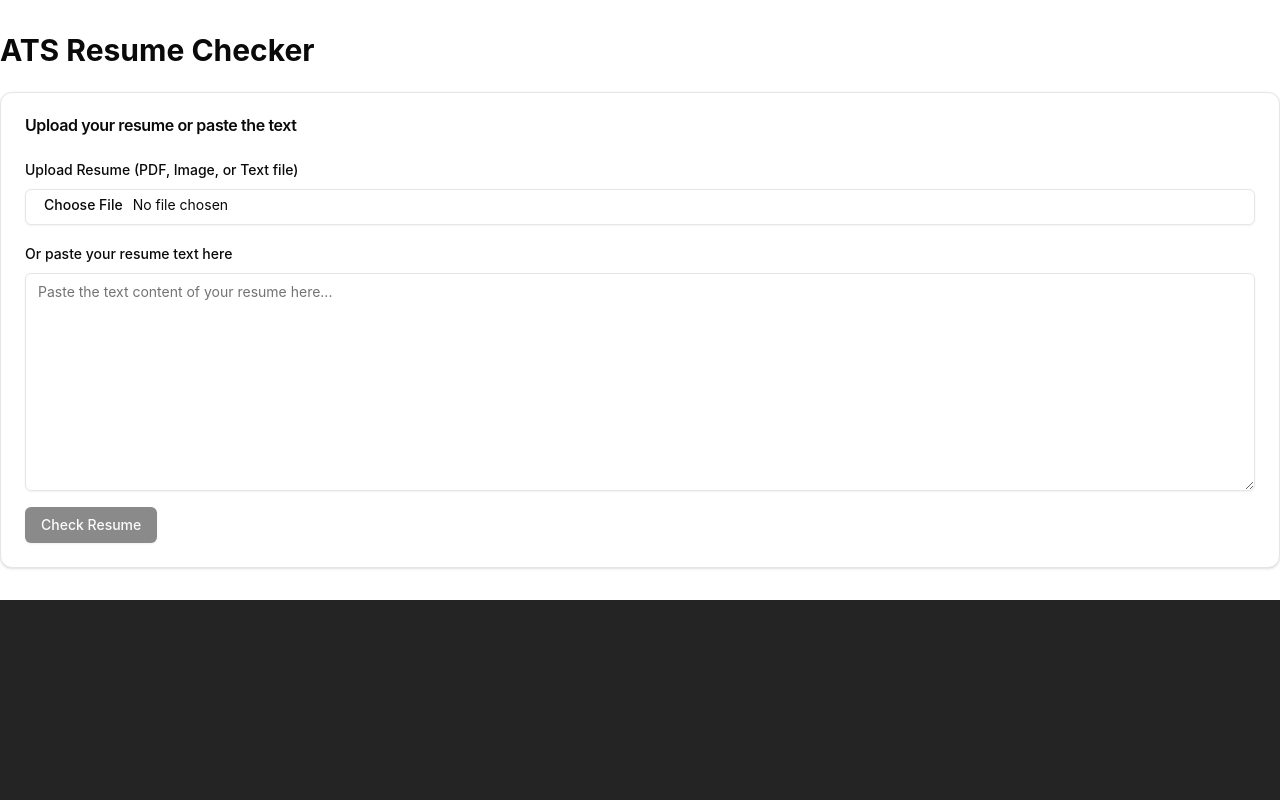
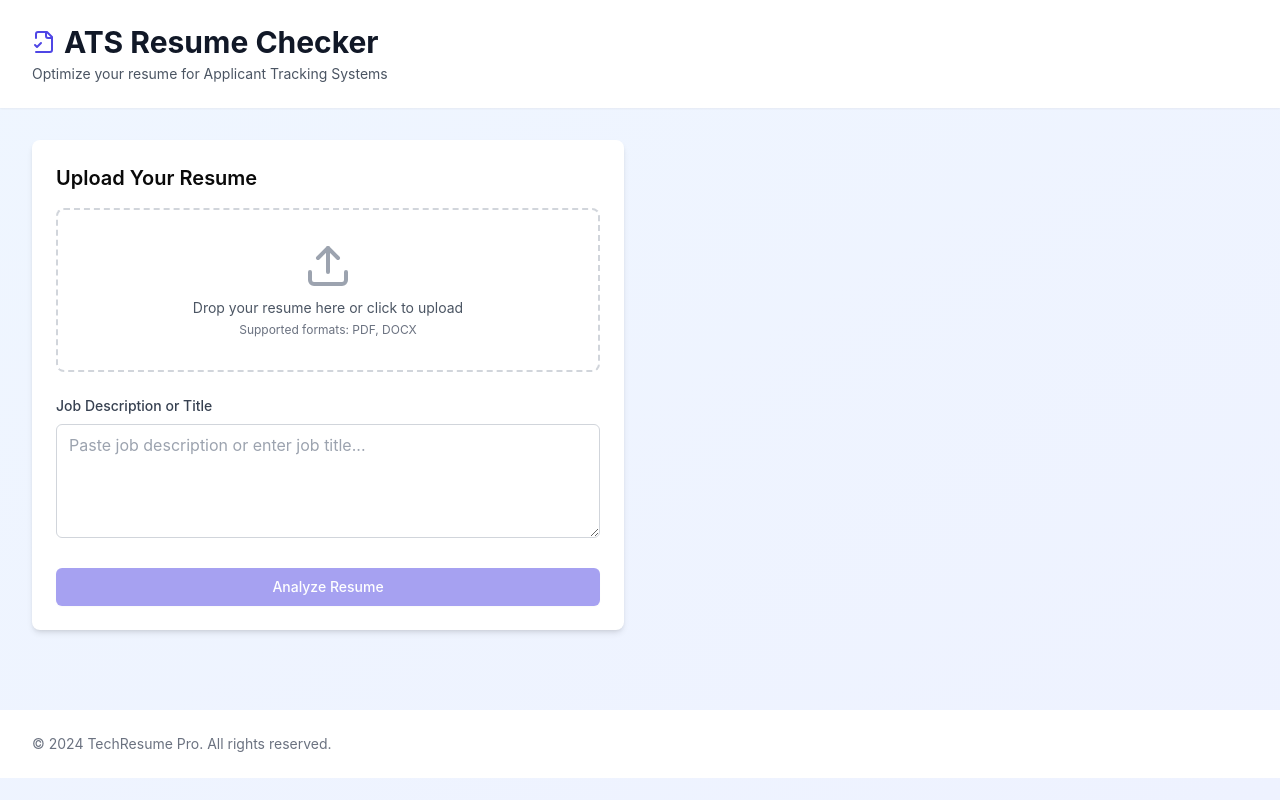
Before and after one commit to ritikpal1122/MyResume, a React (Vite) app: page /ats-checker in a window 1280 px wide. Built offline with nearby package versions, Linux system fonts and the light colour scheme.

Commit message:
Added ATS-Checker site

```diff
--- a/src/index.css
+++ b/src/index.css
@@ -53,6 +53,9 @@
     --chart-5: 27 87% 67%;
     --radius: 0.5rem;
   }
+  .custom-textarea {
+    background-color: white;
+  }
   .dark {
     --background: 0 0% 3.9%;
     --foreground: 0 0% 98%;
--- a/src/pages/atsChecker/ATSCheckerPage.tsx
+++ b/src/pages/atsChecker/ATSCheckerPage.tsx
@@ -1,134 +1,234 @@
-'use client'
+import React, { useState } from 'react';
+import { Upload, FileText, CheckCircle, AlertCircle, Download, RefreshCw, FileCheck2 } from 'lucide-react';
+import { analyzeResume, AnalysisResult } from './utils/resumeAnalyzer';
 
-import { useState } from 'react'
-import { Button } from '@/components/ui/button'
-import { Textarea } from '@/components/ui/textarea'
-import { Card, CardContent, CardHeader, CardTitle } from '@/components/ui/card'
-import { Input } from '@/components/ui/input'
-import { Label } from '@/components/ui/label'
-import { Progress } from '@/components/ui/progress'
-import { Alert, AlertDescription, AlertTitle } from "@/components/ui/alert"
-import { AlertCircle } from 'lucide-react'
+function Home() {
+  const [file, setFile] = useState<File | null>(null);
+  const [jobDescription, setJobDescription] = useState('');
+  const [analysis, setAnalysis] = useState<AnalysisResult | null>(null);
+  const [isAnalyzing, setIsAnalyzing] = useState(false);
 
-export default function ATSCheckerPage() {
-  const [resumeText, setResumeText] = useState('')
-  const [file, setFile] = useState<File | null>(null)
-  const [result, setResult] = useState<{ score: number; suggestions: string[]; error?: string } | null>(null)
-  const [isLoading, setIsLoading] = useState(false)
+  const handleFileUpload = (event: React.ChangeEvent<HTMLInputElement>) => {
+    const uploadedFile = event.target.files?.[0];
+    if (uploadedFile) {
+      setFile(uploadedFile);
+    }
+  };
 
-  const handleFileChange = async (e: React.ChangeEvent<HTMLInputElement>) => {
-    if (e.target.files) {
-      const file = e.target.files[0]
-      setFile(file)
+  const handleAnalyzeResume = async () => {
+    if (!file || !jobDescription) return;
 
-      if (file.type === 'application/pdf') {
-        setResumeText("PDF content would be extracted here")
-      } else if (file.type.startsWith('image/')) {
-        setResumeText("Image content would be extracted via OCR here")
-      } else {
-        const text = await file.text()
-        setResumeText(text)
-      }
+    setIsAnalyzing(true);
+    try {
+      // In a production we will call the api which we will make in beckend, which uses ai model to process the file content here
+      // For now, we'll just pass placeholder content
+      const result = await analyzeResume("mock resume content", jobDescription);
+      setAnalysis(result);
+    } catch (error) {
+      console.error('Error analyzing resume:', error);
+    } finally {
+      setIsAnalyzing(false);
     }
-  }
+  };
 
-  const handleCheck = async () => {
-    setIsLoading(true)
-    try {
-      const response = await fetch('/api/analyze-resume', {
-        method: 'POST',
-        headers: { 'Content-Type': 'application/json' },
-        body: JSON.stringify({ resumeText }),
-      })
+  // Rest of the component remains the same, just update the onClick handler
+  return (
+    <div className="min-h-screen bg-gradient-to-br from-blue-50 to-indigo-50">
+      {/* Header */}
+      <header className="bg-white shadow-sm">
+        <div className="max-w-7xl mx-auto px-4 py-6 sm:px-6 lg:px-8">
+          <div className="flex items-center justify-between">
+            <div>
+              <h1 className="text-3xl font-bold text-gray-900 flex items-center">
+                <FileCheck2 className="mr-2 text-indigo-600" />
+                ATS Resume Checker
+              </h1>
+              <p className="mt-1 text-sm text-gray-600">
+                Optimize your resume for Applicant Tracking Systems
+              </p>
+            </div>
+          </div>
+        </div>
+      </header>
 
-      if (!response.ok) {
-        throw new Error(`HTTP error! status: ${response.status}`)
-      }
+      <main className="max-w-7xl mx-auto px-4 py-8 sm:px-6 lg:px-8">
+        <div className="grid grid-cols-1 lg:grid-cols-2 gap-8">
+          {/* Input Section */}
+          <div className="bg-white rounded-lg shadow-md p-6">
+            <h2 className="text-xl font-semibold mb-4">Upload Your Resume</h2>
 
-      const data = await response.json()
+            <div className="mb-6">
+              <div className="border-2 border-dashed border-gray-300 rounded-lg p-8 text-center hover:border-indigo-500 transition-colors cursor-pointer">
+                <input
+                  type="file"
+                  accept=".pdf,.docx"
+                  onChange={handleFileUpload}
+                  className="hidden"
+                  id="resume-upload"
+                />
+                <label htmlFor="resume-upload" className="cursor-pointer">
+                  <Upload className="mx-auto h-12 w-12 text-gray-400" />
+                  <p className="mt-2 text-sm text-gray-600">
+                    Drop your resume here or click to upload
+                  </p>
+                  <p className="text-xs text-gray-500 mt-1">
+                    Supported formats: PDF, DOCX
+                  </p>
+                </label>
+              </div>
+              {file && (
+                <div className="mt-2 flex items-center text-sm text-gray-600">
+                  <FileText className="h-4 w-4 mr-1" />
+                  {file.name}
+                </div>
+              )}
+            </div>
 
-      if (data.error) {
-        throw new Error(data.error)
-      }
+            <div className="mb-6">
+              <label className="block text-sm font-medium text-gray-700 mb-2">
+                Job Description or Title
+              </label>
+              <textarea
+                className="custom-textarea w-full px-3 py-2 border border-gray-300 rounded-md focus:ring-indigo-500 focus:border-indigo-500"
+                rows={4}
+                value={jobDescription}
+                onChange={(e) => setJobDescription(e.target.value)}
+                placeholder="Paste job description or enter job title..."
+              />
+            </div>
 
-      setResult(data)
-    } catch (error) {
-      console.error('Error analyzing resume:', error)
-      setResult({
-        score: 0,
-        suggestions: ['An error occurred while analyzing the resume. Please try again.'],
-        error: error instanceof Error ? error.message : 'Unknown error'
-      })
-    } finally {
-      setIsLoading(false)
-    }
-  }
+            <button
+              onClick={handleAnalyzeResume}
+              disabled={!file || !jobDescription || isAnalyzing}
+              className={`w-full flex items-center justify-center px-4 py-2 border border-transparent rounded-md shadow-sm text-sm font-medium text-white bg-indigo-600 hover:bg-indigo-700 focus:outline-none focus:ring-2 focus:ring-offset-2 focus:ring-indigo-500 ${
+                (!file || !jobDescription || isAnalyzing) && 'opacity-50 cursor-not-allowed'
+              }`}
+            >
+              {isAnalyzing ? (
+                <>
+                  <RefreshCw className="animate-spin -ml-1 mr-2 h-4 w-4" />
+                  Analyzing...
+                </>
+              ) : (
+                'Analyze Resume'
+              )}
+            </button>
+          </div>
 
+          {/* Results Section */}
+          {analysis && (
+            <div className="bg-white rounded-lg shadow-md p-6">
+              <div className="flex items-center justify-between mb-6">
+                <h2 className="text-xl font-semibold">Analysis Results</h2>
+                <button className="flex items-center text-sm text-indigo-600 hover:text-indigo-500">
+                  <Download className="h-4 w-4 mr-1" />
+                  Download Report
+                </button>
+              </div>
 
-  return (
-    <div className="container mx-auto py-8">
-      <h1 className="mb-6 text-3xl font-bold">ATS Resume Checker</h1>
-      <Card>
-        <CardHeader>
-          <CardTitle>Upload your resume or paste the text</CardTitle>
-        </CardHeader>
-        <CardContent className="space-y-4">
-          <div className="space-y-2">
-            <Label htmlFor="resume-upload">Upload Resume (PDF, Image, or Text file)</Label>
-            <Input
-              id="resume-upload"
-              type="file"
-              accept=".pdf,.jpg,.jpeg,.png,.txt"
-              onChange={handleFileChange}
-            />
-          </div>
-          <div className="space-y-2">
-            <Label htmlFor="resume-text">Or paste your resume text here</Label>
-            <Textarea
-              id="resume-text"
-              value={resumeText}
-              onChange={(e) => setResumeText(e.target.value)}
-              placeholder="Paste the text content of your resume here..."
-              rows={10}
-            />
-          </div>
-          <Button onClick={handleCheck} disabled={isLoading || !resumeText}>
-            {isLoading ? 'Analyzing...' : 'Check Resume'}
-          </Button>
-        </CardContent>
-      </Card>
-      {result && (
-        <Card className="mt-8">
-          <CardHeader>
-            <CardTitle>ATS Check Results</CardTitle>
-          </CardHeader>
-          <CardContent className="space-y-4">
-            {result.error ? (
-              <Alert variant="destructive">
-                <AlertCircle className="h-4 w-4" />
-                <AlertTitle>Error</AlertTitle>
-                <AlertDescription>{result.error}</AlertDescription>
-              </Alert>
-            ) : (
-              <>
+              <div className="mb-6">
+                <div className="flex items-center justify-between">
+                  <span className="text-lg font-medium">ATS Score</span>
+                  <span className="text-2xl font-bold text-indigo-600">
+                    {analysis.score}%
+                  </span>
+                </div>
+                <div className="mt-2 h-2 bg-gray-200 rounded-full">
+                  <div
+                    className="h-2 bg-indigo-600 rounded-full"
+                    style={{ width: `${analysis.score}%` }}
+                  />
+                </div>
+              </div>
+
+              <div className="grid grid-cols-3 gap-4 mb-6">
+                <div className="text-center p-3 bg-gray-50 rounded-lg">
+                  <div className="text-lg font-semibold text-indigo-600">
+                    {analysis.skillsMatch}%
+                  </div>
+                  <div className="text-sm text-gray-600">Skills Match</div>
+                </div>
+                <div className="text-center p-3 bg-gray-50 rounded-lg">
+                  <div className="text-lg font-semibold text-indigo-600">
+                    {analysis.keywordsMatch}%
+                  </div>
+                  <div className="text-sm text-gray-600">Keywords Match</div>
+                </div>
+                <div className="text-center p-3 bg-gray-50 rounded-lg">
+                  <div className="text-lg font-semibold text-indigo-600">
+                    {analysis.formattingScore}%
+                  </div>
+                  <div className="text-sm text-gray-600">Formatting</div>
+                </div>
+              </div>
+
+              <div className="space-y-6">
                 <div>
-                  <h3 className="text-lg font-semibold mb-2">ATS Compatibility Score</h3>
-                  <Progress value={result.score} className="w-full" />
-                  <p className="text-sm text-muted-foreground mt-1">{result.score}/100</p>
+                  <h3 className="text-sm font-medium text-gray-900 mb-2">
+                    Missing Keywords
+                  </h3>
+                  <div className="flex flex-wrap gap-2">
+                    {analysis.missingKeywords.map((keyword) => (
+                      <span
+                        key={keyword}
+                        className="inline-flex items-center px-2.5 py-0.5 rounded-full text-xs font-medium bg-yellow-100 text-yellow-800"
+                      >
+                        {keyword}
+                      </span>
+                    ))}
+                  </div>
                 </div>
+
                 <div>
-                  <h3 className="text-lg font-semibold mb-2">Improvement Suggestions</h3>
-                  <ul className="list-disc pl-5 space-y-1">
-                    {result.suggestions.map((suggestion, index) => (
-                      <li key={index}>{suggestion}</li>
+                  <h3 className="text-sm font-medium text-gray-900 mb-2">
+                    Suggestions
+                  </h3>
+                  <ul className="space-y-2">
+                    {analysis.suggestions.map((suggestion, index) => (
+                      <li
+                        key={index}
+                        className="flex items-start text-sm text-gray-600"
+                      >
+                        <CheckCircle className="h-4 w-4 text-green-500 mr-2 mt-0.5" />
+                        {suggestion}
+                      </li>
                     ))}
                   </ul>
                 </div>
-              </>
-            )}
-          </CardContent>
-        </Card>
-      )}
+
+                <div>
+                  <h3 className="text-sm font-medium text-gray-900 mb-2">
+                    Formatting Tips
+                  </h3>
+                  <ul className="space-y-2">
+                    {analysis.formattingTips.map((tip, index) => (
+                      <li
+                        key={index}
+                        className="flex items-start text-sm text-gray-600"
+                      >
+                        <AlertCircle className="h-4 w-4 text-blue-500 mr-2 mt-0.5" />
+                        {tip}
+                      </li>
+                    ))}
+                  </ul>
+                </div>
+              </div>
+            </div>
+          )}
+        </div>
+      </main>
+
+      <footer className="bg-white mt-12">
+        <div className="max-w-7xl mx-auto px-4 py-6 sm:px-6 lg:px-8">
+          <div className="flex justify-between items-center">
+            <div className="text-sm text-gray-500">
+              © 2024 TechResume Pro. All rights reserved.
+            </div>
+          </div>
+        </div>
+      </footer>
     </div>
-  )
+  );
 }
+
+export default Home;
--- /dev/null
+++ b/src/pages/atsChecker/utils/resumeAnalyzer.ts
@@ -0,0 +1,32 @@
+// Simple text analysis without external dependencies
+export interface AnalysisResult {
+  score: number;
+  skillsMatch: number;
+  keywordsMatch: number;
+  formattingScore: number;
+  missingKeywords: string[];
+  suggestions: string[];
+  formattingTips: string[];
+}
+
+export async function analyzeResume(fileContent: string, jobDescription: string): Promise<AnalysisResult> {
+  // This is a simplified mock implementation
+  // we will implement sophisticated analysis by using ml models in beckend
+  return {
+    score: 85,
+    skillsMatch: 80,
+    keywordsMatch: 85,
+    formattingScore: 90,
+    missingKeywords: ['Docker', 'Kubernetes', 'CI/CD'],
+    suggestions: [
+      'Add more quantifiable achievements',
+      'Include relevant certifications',
+      'Strengthen technical skills section'
+    ],
+    formattingTips: [
+      'Use consistent font sizes',
+      'Ensure proper section spacing',
+      'Add bullet points for better readability'
+    ]
+  };
+}
```
